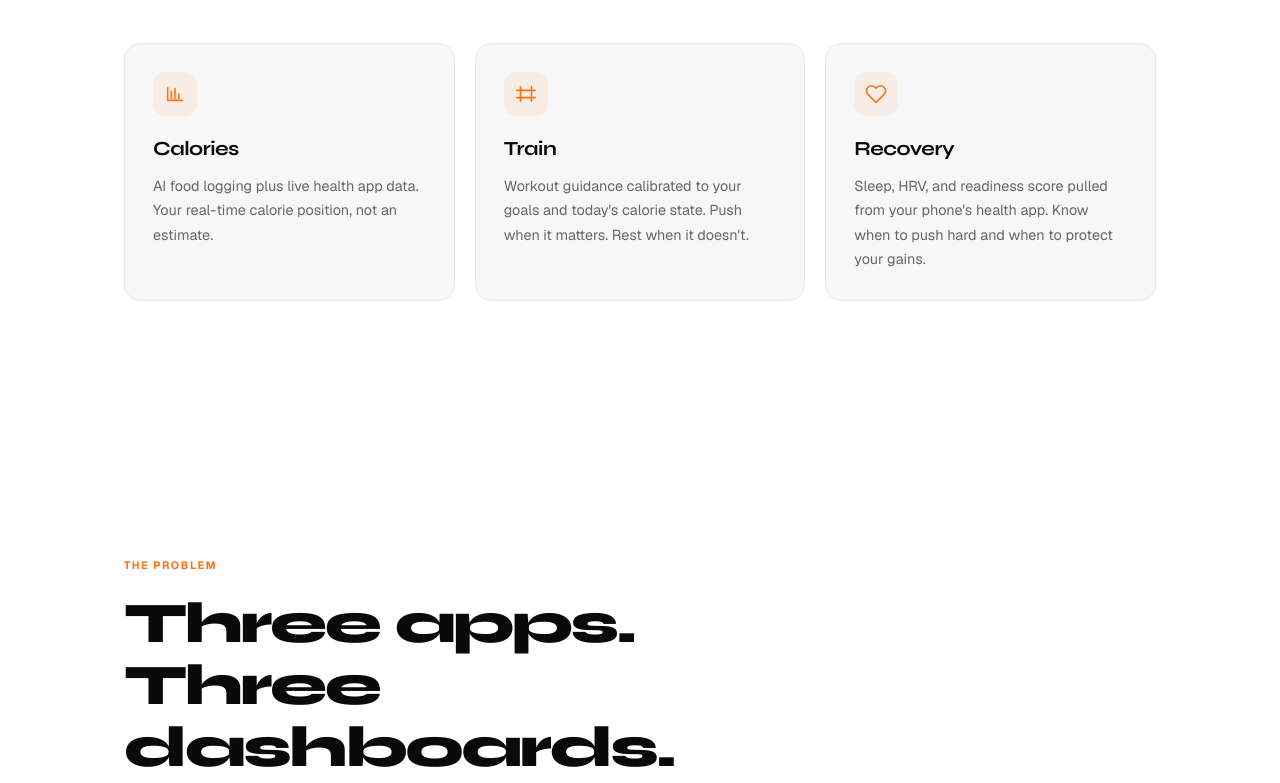
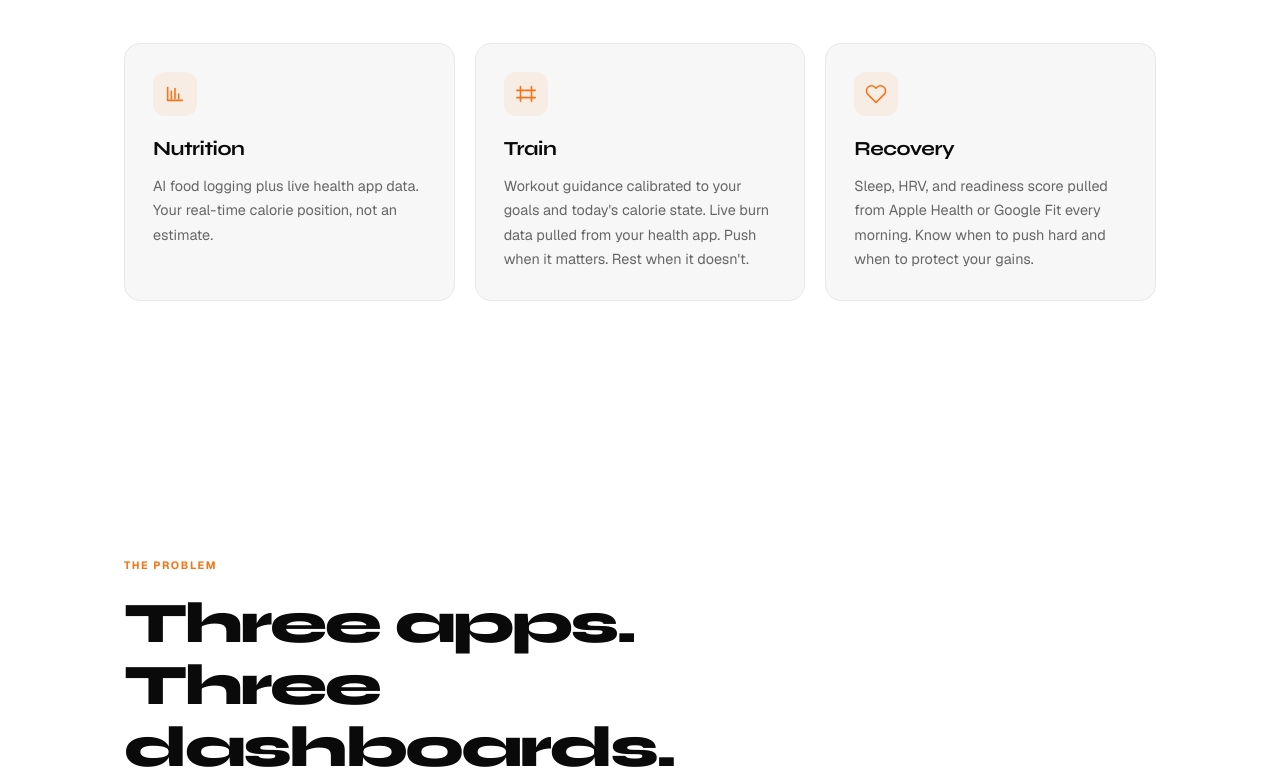
Before and after one commit to OlubodeMichael/RoundFit-LandingPage, a Next.js app: page / in a window 1280 px wide. Shown: the part 1760-2543 px from the top of the page. Built offline with nearby package versions, Linux system fonts and the light colour scheme; no server answers.

Commit message:
fix the landing page

```diff
--- a/app/page.tsx
+++ b/app/page.tsx
@@ -449,18 +449,22 @@ const SOLUTION = [
     q: "Feeling drained?",
     a: "We read your recovery score, lower the intensity, and protect tomorrow's performance today.",
   },
+  {
+    q: "Hit a plateau?",
+    a: "We compare your weekly calorie delta against your weight log, adjust your daily budget, and tell you exactly what needs to change.",
+  },
 ];
 
 const STEPS = [
   {
     n: 1,
-    title: "Connect your health app",
-    desc: "Apple Health, Google Fit, Fitbit, or WHOOP. Real calorie burn, HRV, and sleep data, pulled automatically.",
+    title: "Connect Apple Health or Google Fit",
+    desc: "Your smartwatch already syncs data to your phone. RoundFit reads from there: calories burned, HRV, sleep, and steps, all pulled automatically. Works with Apple Watch, Fitbit, Garmin, WHOOP, and any device that syncs to your health app.",
   },
   {
     n: 2,
-    title: "Log food and workouts",
-    desc: "Snap a photo or speak it. GPT-4 Vision logs your calories in seconds. Workouts sync automatically.",
+    title: "Log your food",
+    desc: "Snap a photo, scan a barcode, or speak it. GPT-4 Vision identifies your meal and logs calories in under 3 seconds. Workouts sync automatically from your health app.",
   },
   {
     n: 3,
@@ -469,9 +473,15 @@ const STEPS = [
   },
 ];
 
-type FeatureIconId = "delta" | "watch" | "camera" | "streak" | "dumbbell" | "moon";
-
-const FEATURES: { name: string; desc: string; icon: FeatureIconId }[] = [
+type FeatureIconId = "delta" | "watch" | "camera" | "streak" | "dumbbell" | "moon" | "barcode";
+
+const FEATURE_PILLARS: {
+  pillar: string;
+  features: { name: string; desc: string; icon: FeatureIconId }[];
+}[] = [
+  {
+    pillar: "Nutrition",
+    features: [
       {
         name: "Real-time calorie delta",
         desc: "Your live position against your daily calorie goal, updated throughout the day.",
@@ -479,28 +489,45 @@ const FEATURES: { name: string; desc: string; icon: FeatureIconId }[] = [
       },
       {
         name: "AI food recognition",
-    desc: "Photograph any meal. GPT-4 Vision logs your calories in under 3 seconds.",
+        desc: "Photograph any meal, scan a barcode, or type it manually. GPT-4 Vision logs your calories in under 3 seconds.",
         icon: "camera",
       },
       {
+        name: "Barcode scanner",
+        desc: "Scan any packaged food. Powered by Open Food Facts. 2.8 million products across 150 countries. Instant calories, macros, and product image.",
+        icon: "barcode",
+      },
+    ],
+  },
+  {
+    pillar: "Train",
+    features: [
+      {
         name: "Smart workout guidance",
-    desc: "Personalized exercise recommendations based on your goals and today's calorie state.",
+        desc: "Personalised exercise recommendations based on your goals and today's calorie state.",
         icon: "dumbbell",
       },
       {
         name: "Health app sync",
-    desc: "Apple Health, Google Fit, Fitbit, and WHOOP. Real burn data and HRV, pulled automatically.",
+        desc: "RoundFit reads directly from Apple Health and Google Fit on your phone. Your smartwatch syncs there automatically. We pull everything from one place.",
         icon: "watch",
       },
+    ],
+  },
+  {
+    pillar: "Recovery",
+    features: [
       {
         name: "Recovery readiness score",
-    desc: "HRV, sleep quality, and resting heart rate combined into one daily readiness number.",
+        desc: "HRV, sleep quality, and resting heart rate combined into one daily readiness number. Pulled every morning from your health app.",
         icon: "moon",
       },
       {
         name: "Daily score + streaks",
         desc: "A simple score across all three pillars and a streak to keep consistency rewarding.",
         icon: "streak",
+      },
+    ],
   },
 ];
 
@@ -554,6 +581,13 @@ function FeatureCardGlyph({ icon }: { icon: FeatureIconId }) {
           <path d="M21 12.79A9 9 0 1 1 11.21 3 7 7 0 0 0 21 12.79z" />
         </svg>
       );
+    case "barcode":
+      return (
+        <svg {...s}>
+          <path d="M3 5v14M7 5v14M11 5v14M15 5v14M19 5v14M21 5v14" />
+          <path d="M3 9h18M3 15h18" strokeWidth={0} fill="none" />
+        </svg>
+      );
   }
 }
 
@@ -751,7 +785,7 @@ export default function Home() {
                 textTransform: "uppercase",
               }}
             >
-              Nutrition · Train · Recovery
+              Nutrition · Train · Recovery · Decision
             </span>
           </div>
 
@@ -785,7 +819,7 @@ export default function Home() {
               paddingRight: "clamp(0px, 2vw, 8px)",
             }}
           >
-            RoundFit tracks what you eat, guides your training, and monitors your recovery. Then gives you one clear action to hit your goals.
+            RoundFit connects to your health app, logs your food in seconds, and monitors your recovery. Then gives you one clear action, every hour.
           </p>
 
           {/* Form bigger button, clear CTA */}
@@ -959,7 +993,7 @@ export default function Home() {
           >
             {[
               {
-                label: "Calories",
+                label: "Nutrition",
                 icon: (
                   <svg width={22} height={22} viewBox="0 0 24 24" fill="none" stroke="currentColor" strokeWidth={1.75} strokeLinecap="round" strokeLinejoin="round">
                     <path d="M4 19V5M4 19h16M8 17V9m4 8V6m4 11v-5" />
@@ -974,7 +1008,7 @@ export default function Home() {
                     <path d="M6 4v16M18 4v16M2 8h4M18 8h4M2 16h4M18 16h4M6 8h12M6 16h12" />
                   </svg>
                 ),
-                desc: "Workout guidance calibrated to your goals and today's calorie state. Push when it matters. Rest when it doesn't.",
+                desc: "Workout guidance calibrated to your goals and today's calorie state. Live burn data pulled from your health app. Push when it matters. Rest when it doesn't.",
               },
               {
                 label: "Recovery",
@@ -983,7 +1017,7 @@ export default function Home() {
                     <path d="M20.84 4.61a5.5 5.5 0 0 0-7.78 0L12 5.67l-1.06-1.06a5.5 5.5 0 0 0-7.78 7.78l1.06 1.06L12 21.23l7.78-7.78 1.06-1.06a5.5 5.5 0 0 0 0-7.78z" />
                   </svg>
                 ),
-                desc: "Sleep, HRV, and readiness score pulled from your phone's health app. Know when to push hard and when to protect your gains.",
+                desc: "Sleep, HRV, and readiness score pulled from Apple Health or Google Fit every morning. Know when to push hard and when to protect your gains.",
               },
             ].map(({ label, icon, desc }, i) => (
               <div
@@ -1073,7 +1107,7 @@ export default function Home() {
               style={{ display: "flex", flexDirection: "column", gap: 20 }}
             >
               {[
-                "You log your meals",
+                "You track your meals",
                 "You track your workouts",
                 "You monitor your sleep",
                 "You still don't know if you're making progress",
@@ -1150,8 +1184,7 @@ export default function Home() {
           <div
             style={{
               display: "grid",
-              gridTemplateColumns:
-                "repeat(auto-fit, minmax(min(100%, 260px), 1fr))",
+              gridTemplateColumns: "repeat(auto-fit, minmax(min(100%, 400px), 1fr))",
               gap: "clamp(12px, 3vw, 16px)",
             }}
           >
@@ -1323,28 +1356,64 @@ export default function Home() {
             <span style={{ color: "var(--text-2)" }}>three pillars.</span>
           </h2>
 
+          {(() => {
+            let globalIndex = 0;
+            return FEATURE_PILLARS.map(({ pillar, features }) => (
+              <div key={pillar} style={{ marginBottom: "clamp(2rem, 6vw, 3.5rem)" }}>
+                {/* Pillar label */}
+                <div
+                  data-reveal
+                  style={{
+                    display: "flex",
+                    alignItems: "center",
+                    gap: 12,
+                    marginBottom: "clamp(1rem, 3vw, 1.5rem)",
+                  }}
+                >
+                  <span
+                    className="display"
+                    style={{
+                      fontSize: ".72rem",
+                      fontWeight: 700,
+                      letterSpacing: ".12em",
+                      textTransform: "uppercase",
+                      color: "var(--accent)",
+                    }}
+                  >
+                    {pillar}
+                  </span>
+                  <div style={{ flex: 1, height: 1, background: "var(--border)" }} />
+                </div>
+
+                {/* Cards for this pillar */}
                 <div className="feature-grid">
-            {FEATURES.map(({ name, desc, icon }, i) => (
+                  {features.map(({ name, desc, icon }) => {
+                    const idx = globalIndex++;
+                    return (
                       <article
                         key={name}
                         className="feature-card"
                         data-reveal
-                data-d={String((i % 2) + 1)}
-                aria-labelledby={`feature-${i}`}
+                        data-d={String((idx % 2) + 1)}
+                        aria-labelledby={`feature-${idx}`}
                       >
                         <span className="feature-card__index" aria-hidden>
-                  {String(i + 1).padStart(2, "0")}
+                          {String(idx + 1).padStart(2, "0")}
                         </span>
                         <div className="feature-card__icon" aria-hidden>
                           <FeatureCardGlyph icon={icon} />
                         </div>
-                <h3 className="feature-card__title" id={`feature-${i}`}>
+                        <h3 className="feature-card__title" id={`feature-${idx}`}>
                           {name}
                         </h3>
                         <p className="feature-card__desc">{desc}</p>
                       </article>
-            ))}
-          </div>
+                    );
+                  })}
+                </div>
+              </div>
+            ));
+          })()}
 
         </div>
       </section>
@@ -1403,7 +1472,7 @@ export default function Home() {
                   maxWidth: 420,
                 }}
               >
-                RoundFit pulls HRV, sleep quality, and resting heart rate directly from your phone&apos;s health app every morning. If you&apos;re under-recovered, we dial back intensity so you don&apos;t sabotage your gains.
+                RoundFit reads HRV, sleep quality, and resting heart rate from Apple Health or Google Fit every morning. Whatever watch you wear, Apple Watch, Fitbit, or Garmin, if it syncs to your health app, we read it. If you&apos;re under-recovered, we dial back intensity so you don&apos;t sabotage your gains.
               </p>
             </div>
 
@@ -1418,9 +1487,10 @@ export default function Home() {
             >
               {[
                 { label: "Recovery Score", value: "78", unit: "/100", color: "#22c55e" },
-                { label: "Sleep Quality", value: "7.4", unit: "hrs", color: "var(--accent)" },
+                { label: "Sleep", value: "7.4", unit: "hrs", color: "var(--accent)" },
                 { label: "HRV", value: "62", unit: "ms", color: "#a78bfa" },
                 { label: "Resting HR", value: "54", unit: "bpm", color: "#38bdf8" },
+                { label: "Soreness", value: "3", unit: "/10", color: "#fb923c" },
               ].map(({ label, value, unit, color }) => (
                 <div
                   key={label}
@@ -1479,8 +1549,8 @@ export default function Home() {
               marginBottom: "clamp(0.75rem, 3vw, 1.25rem)",
             }}
           >
-            Calories. Train.
-            <br />Recover.
+            Nutrition. Training.
+            <br />Recovery. One decision.
           </h2>
 
           <p
@@ -1497,7 +1567,7 @@ export default function Home() {
           >
             The first fitness app that connects all three and tells you exactly what to do. Launching soon at{" "}
             <span style={{ color: "rgba(255,255,255,.8)", fontWeight: 500 }}>
-              roundfit.com
+              roundfit.app
             </span>
             .
           </p>
```
Lines whose indentation alone changed are shown as unchanged.
